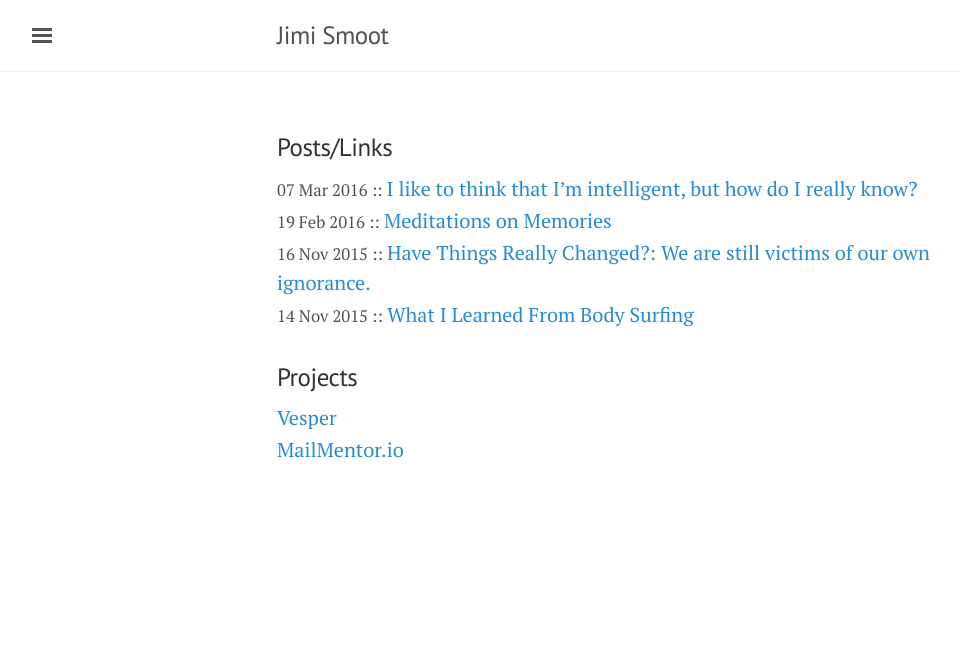
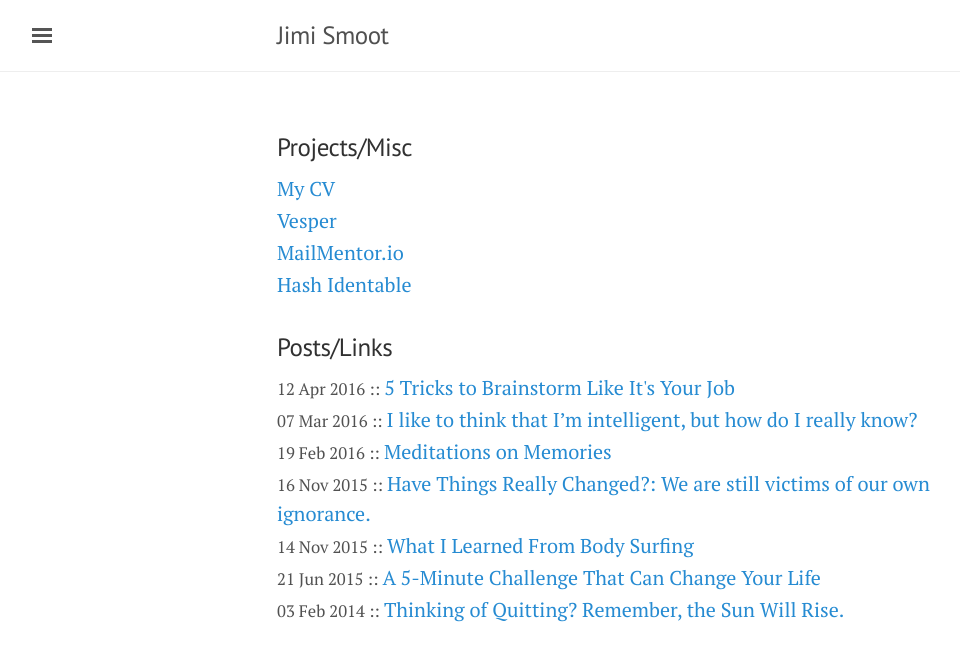
Before and after one commit to jsmootiv/jsmootiv.github.io, a Jekyll site: the page built from index.html, in a window 1280 px wide. Shown: the top 661 px of the page, without its empty margins (3-963 px from the left). Built offline with Jekyll 4.4.1, drawn with Linux system fonts in a browser that asks for light colours.

Commit message:
Added some link log posts

```diff
--- /dev/null
+++ b/_posts/2016-04-12-5-tricks-to-brainstorm-like-its-your-job.markdown
@@ -0,0 +1,6 @@
+---
+layout: post
+title: "5 Tricks to Brainstorm Like It's Your Job"
+date: 2016-04-12T03:14:09+00:00
+external_url: https://www.entrepreneur.com/article/234637
+---
--- /dev/null
+++ b/_posts/2016-04-12-a-5-minute-challenge-that-can-change-your-life.markdown
@@ -0,0 +1,6 @@
+---
+layout: post
+title: "A 5-Minute Challenge That Can Change Your Life"
+date: 2015-06-21T03:11:41+00:00
+external_url: https://medium.com/@jsfour/what-i-learned-from-body-surfing-a43eb1d3e01c#.b46zgdlvc
+---
--- /dev/null
+++ b/_posts/2016-04-12-thinking-of-quitting-remember-the-sun-will-rise.markdown
@@ -0,0 +1,6 @@
+---
+layout: post
+title: "Thinking of Quitting? Remember, the Sun Will Rise."
+date: 2014-02-03T03:12:58+00:00
+external_url: https://www.entrepreneur.com/article/231197
+---
--- a/index.html
+++ b/index.html
@@ -4,6 +4,23 @@ title: Home
 ---
 
 <div class="posts">
+  <h3>
+    Projects/Misc
+  </h3>
+  <ul class="post-list">
+    <li class="list-item">
+        <a href="https://dl.dropboxusercontent.com/u/2935/JimiSmootCV.pdf">My CV</a>
+    </li>
+    <li class="list-item">
+        <a href="http://www.vesper.ai">Vesper</a>
+    </li>
+    <li class="list-item">
+        <a href="http://www.mailmentor.io">MailMentor.io</a>
+    </li>
+    <li class="list-item">
+        <a href="https://github.com/octaviuslabs/hash_identable">Hash Identable</a>
+    </li>
+  </ul>
   <h3>
     Posts/Links
   </h3>
@@ -23,15 +40,4 @@ title: Home
       </li>
     {% endfor %}
   </ul>
-  <h3>
-    Projects
-  </h3>
-  <ul class="post-list">
-    <li class="list-item">
-        <a href="http://www.vesper.ai">Vesper</a>
-    </li>
-    <li class="list-item">
-        <a href="http://www.mailmentor.io">MailMentor.io</a>
-    </li>
-  </ul>
 </div>
```
